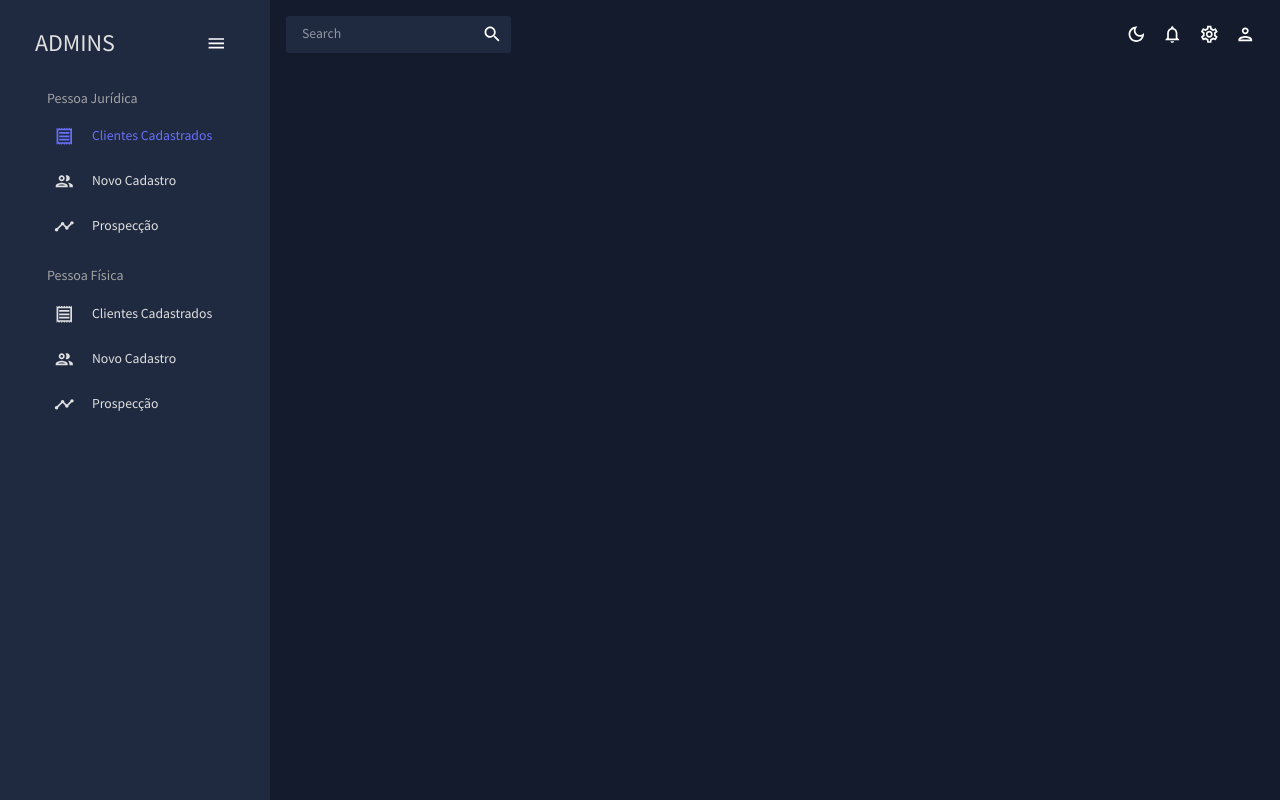
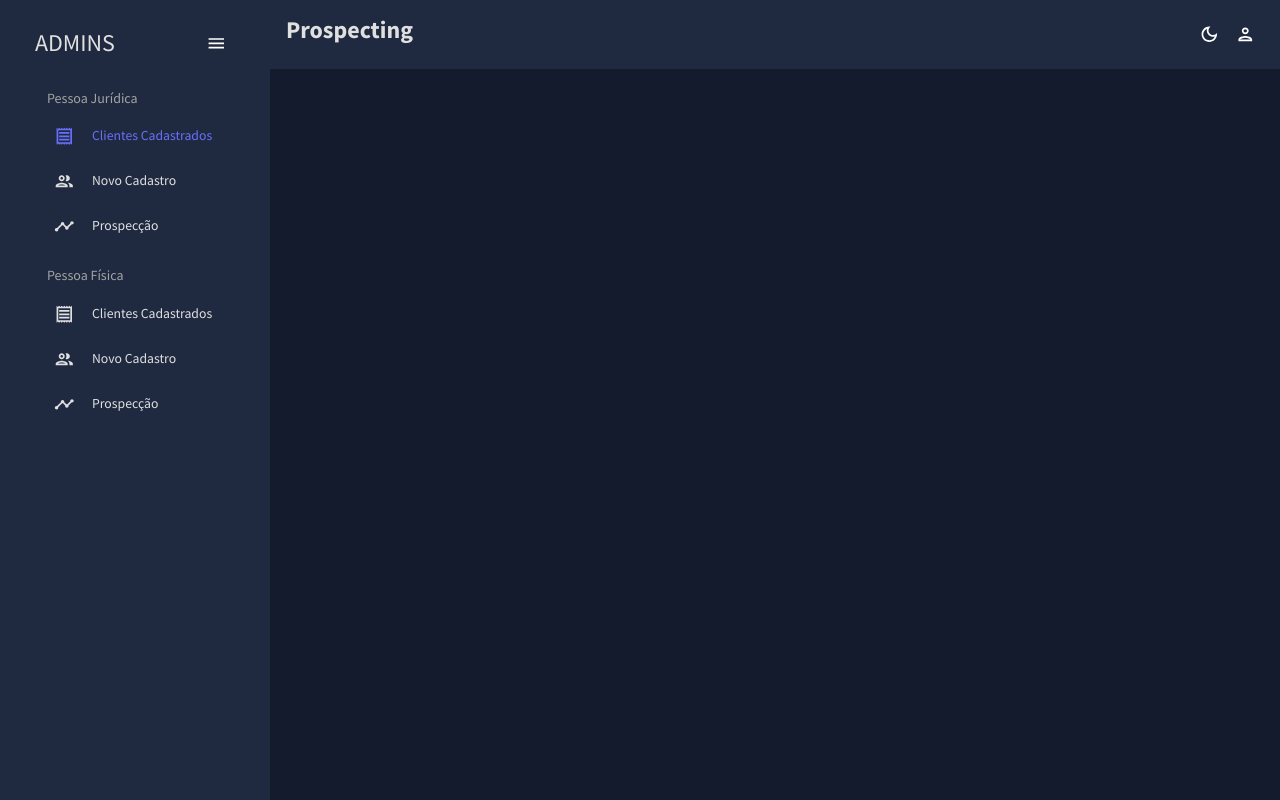
Before and after one commit to Akaori/customer-prospecting-app, a React (Create React App) app in the folder frontend/: page / in a window 1280 px wide. Built offline with nearby package versions, Linux system fonts and the light colour scheme.

Commit message:
fix topbar

```diff
--- a/frontend/src/scenes/global/Topbar.jsx
+++ b/frontend/src/scenes/global/Topbar.jsx
@@ -1,13 +1,9 @@
-import { Box, IconButton, useTheme } from "@mui/material";
+import { Typography, Box, IconButton, useTheme } from "@mui/material";
 import { useContext } from "react";
 import { ColorModeContext, tokens } from "../../theme";
-import InputBase from "@mui/material/InputBase";
 import LightModeOutlinedIcon from "@mui/icons-material/LightModeOutlined";
 import DarkModeOutlinedIcon from "@mui/icons-material/DarkModeOutlined";
-import NotificationsOutlinedIcon from "@mui/icons-material/NotificationsOutlined";
-import SettingsOutlinedIcon from "@mui/icons-material/SettingsOutlined";
 import PersonOutlinedIcon from "@mui/icons-material/PersonOutlined";
-import SearchIcon from "@mui/icons-material/Search";
 
 const Topbar = () => {
   const theme = useTheme();
@@ -15,17 +11,20 @@ const Topbar = () => {
   const colorMode = useContext(ColorModeContext);
 
   return (
-    <Box display="flex" justifyContent="space-between" p={2}>
+    <Box backgroundColor={colors.primary[400]} display="flex" justifyContent="space-between" p={2}>
 
       <Box
         display="flex"
-        backgroundColor={colors.primary[400]}
         borderRadius="3px"
       >
-        <InputBase sx={{ ml: 2, flex: 1 }} placeholder="Search" />
-        <IconButton type="button" sx={{ p: 1 }}>
-          <SearchIcon />
-        </IconButton>
+        <Typography
+        variant="h3"
+        color={colors.grey[100]}
+        fontWeight="bold"
+        sx={{ m: "0 0 5px 0" }}
+      >
+        Prospecting
+      </Typography>
       </Box>
 
       <Box display="flex">
@@ -37,12 +36,6 @@ const Topbar = () => {
           )}
         </IconButton>
         <IconButton>
-          <NotificationsOutlinedIcon />
-        </IconButton>
-        <IconButton>
-          <SettingsOutlinedIcon />
-        </IconButton>
-        <IconButton>
           <PersonOutlinedIcon />
         </IconButton>
       </Box>
```
